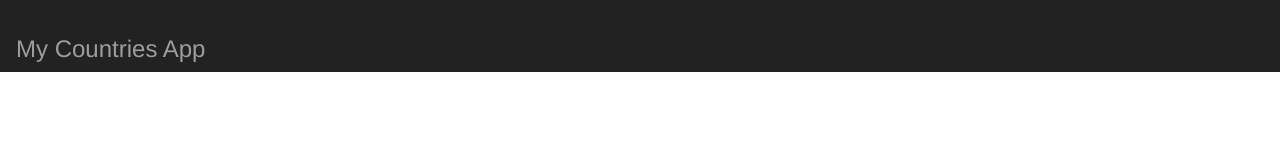
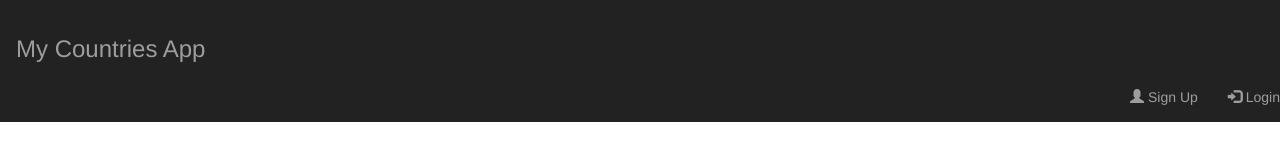
Before and after one commit to Mehak-Rizvi/InteriorDesignApp, a plain HTML site: page index.html in a window 1280 px wide. Drawn offline with nearby package versions, Linux system fonts and the light colour scheme.

Commit message:
added signuo and login

```diff
--- a/index.html
+++ b/index.html
@@ -13,8 +13,11 @@
             <div class="containeer-fluid">
                 <div class="navbar header">
                     <a class= "navbar-brand" href="#"><h3>My Countries App</h3></a>
-
                 </div>
+                <ul class="nav navbar-nav navbar-right">
+                        <li><a href="#"><span class="glyphicon glyphicon-user"></span> Sign Up</a></li>
+                        <li><a href="#"><span class="glyphicon glyphicon-log-in"></span> Login</a></li>
+                     </ul>
             </div>
         </nav>
 
```
